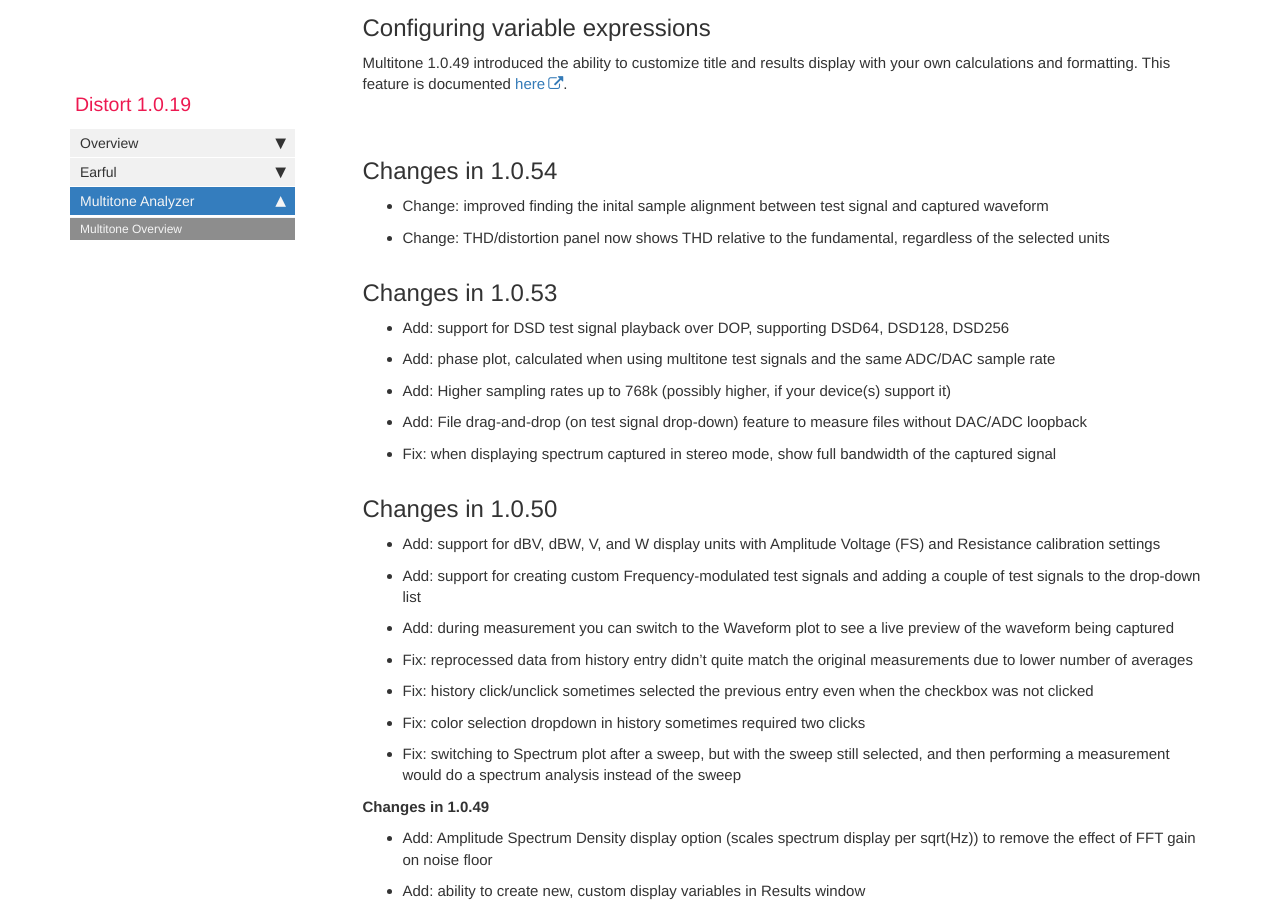
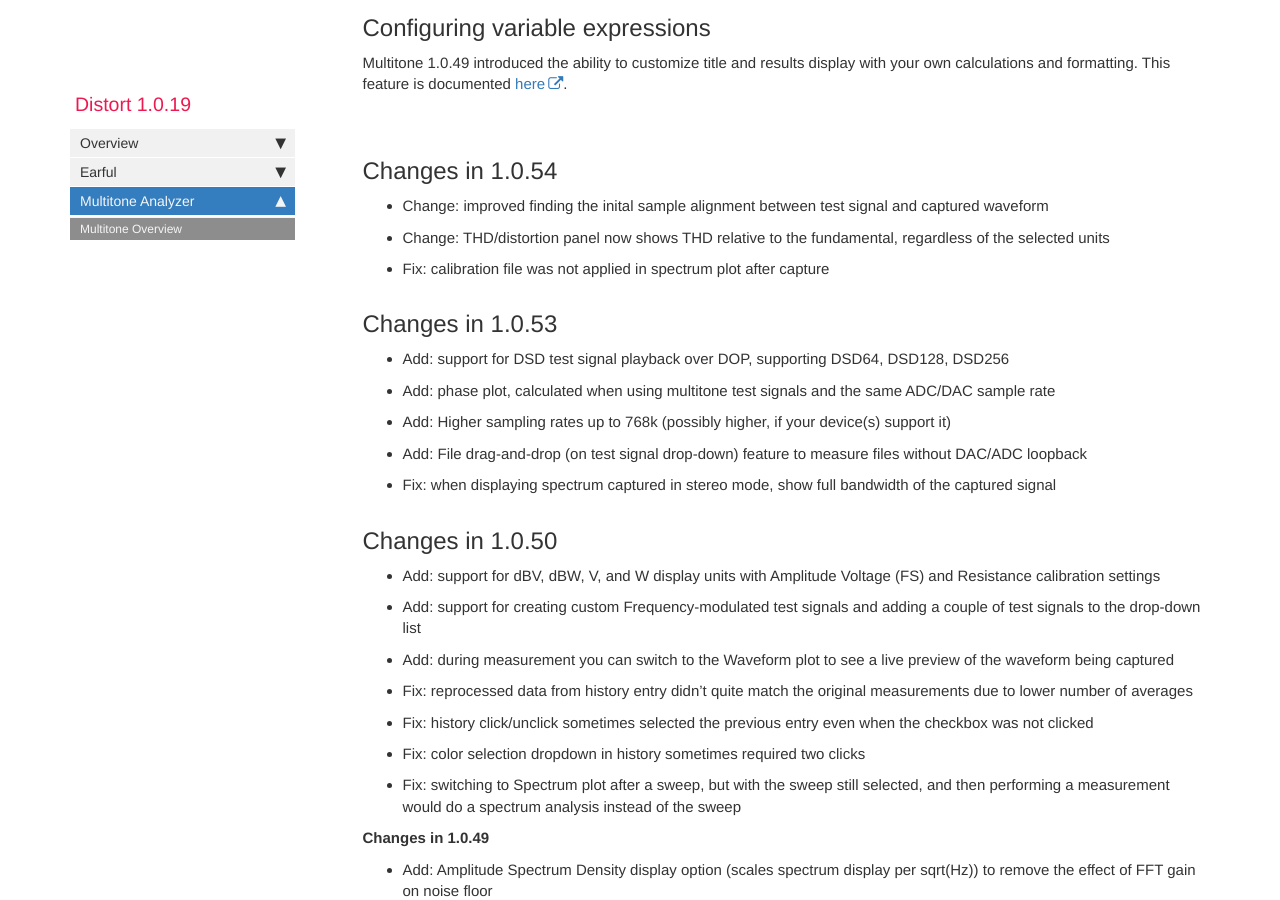
Before and after one commit to pkane2001/Distort, a Jekyll site: the page built from docs/multitone.md, in a window 1280 px wide and 900 px high, scrolled down 6914 px. Built offline with Jekyll 4.4.1, drawn with Linux system fonts in a browser that asks for light colours; nearby versions of some CDN libraries; our own code applies the rules of GitHub Pages for plain Markdown files; comment, search, counter and statistics services are not loaded.

Commit message:
no message

```diff
--- a/docs/multitone.md
+++ b/docs/multitone.md
@@ -156,6 +156,7 @@ Multitone 1.0.49 introduced the ability to customize title and results display w
 ## Changes in 1.0.54
 * Change: improved finding the inital sample alignment between test signal and captured waveform
 * Change: THD/distortion panel now shows THD relative to the fundamental, regardless of the selected units
+* Fix: calibration file was not applied in spectrum plot after capture
 
 ## Changes in 1.0.53
 * Add: support for DSD test signal playback over DOP, supporting DSD64, DSD128, DSD256
```
